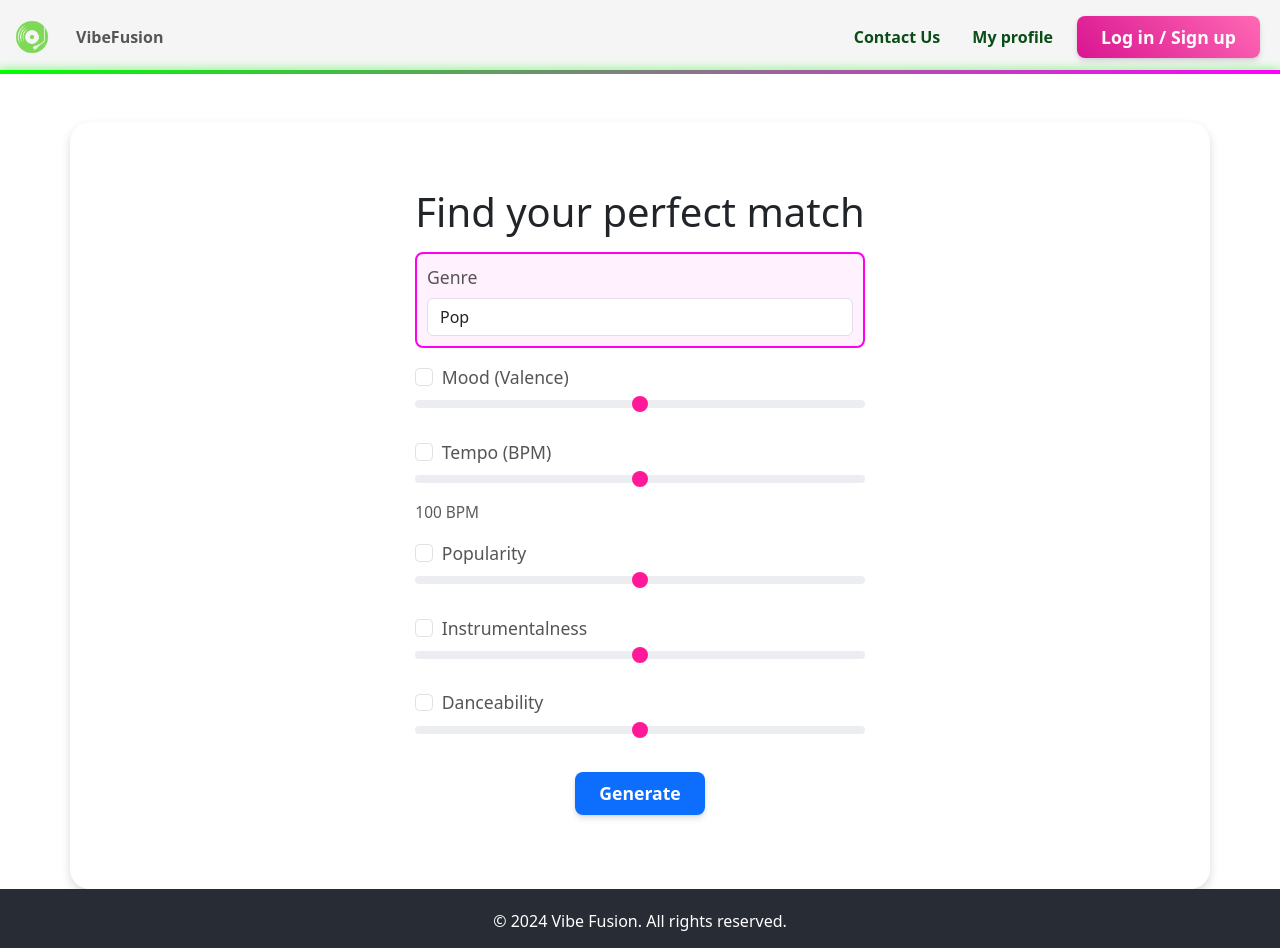
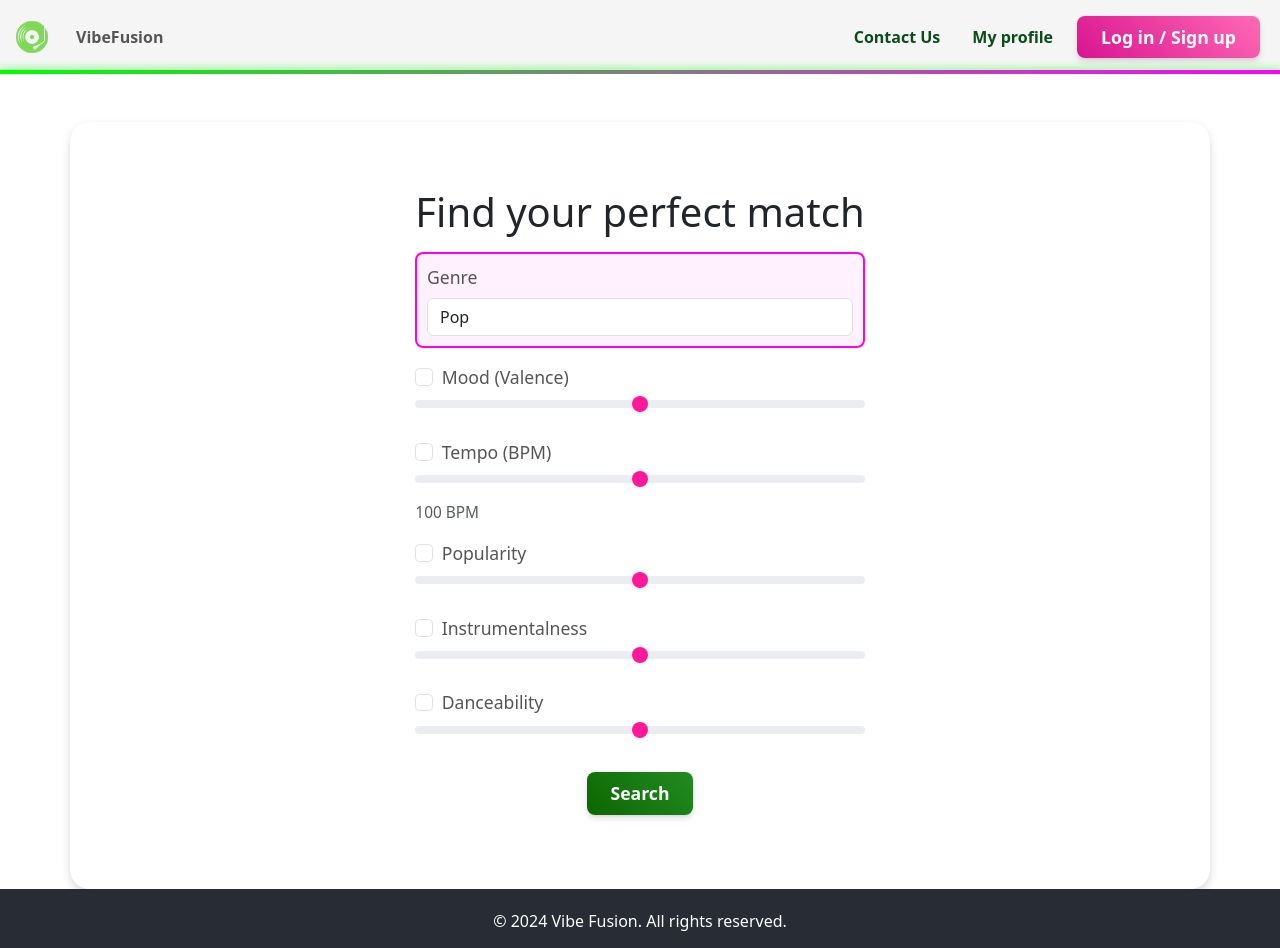
Before and after one commit to morgharrisx/fullstack-3, a React (Create React App) app in the folder frontend/: page /dj-hub in a window 1280 px wide. Shown: the top 948 px of the page. Built offline with nearby package versions, Linux system fonts and the light colour scheme; the HTML template or start-up script is replaced by a standard one.

Commit message:
reusable button props applied

```diff
--- a/frontend/src/PlaylistGenerator/PlaylistGenerator.js
+++ b/frontend/src/PlaylistGenerator/PlaylistGenerator.js
@@ -149,7 +149,7 @@ const PlaylistGenerator = () => {
                         <Form.Range min={0} max={1} step={0.01} value={energy} onChange={(e) => setEnergy(e.target.value)} className="form-range" />
                     </Form.Group>
 
-                    <ReusableButton text="Generate" onClick={handleGenerateClick} className="playlist-generator-button" />
+                    <ReusableButton text="Search" onClick={handleGenerateClick} color={"green"}className="search-songs-button" />
                 </Col>
                 {showSongs && <SuggestedSongs songs={songs} />}
             </Row>
```
